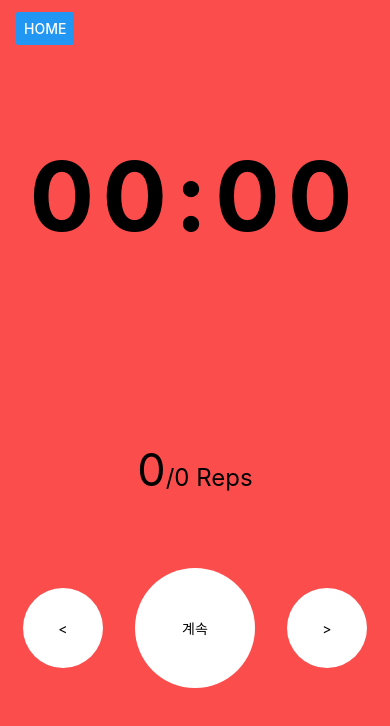
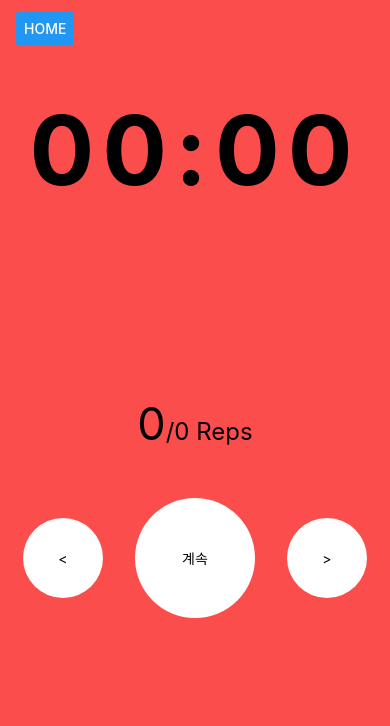
Before and after one commit to dev2820/TBT, a React Native app: screen /Timer in a window 390 px wide. Shown: the top 726 px of the page. Built offline with nearby package versions, Linux system fonts and the light colour scheme.

Commit message:
feature/ 모든 페이지에 반응형 적용:

```diff
--- a/src/components/Player.js
+++ b/src/components/Player.js
@@ -1,9 +1,22 @@
 import React, { useState, useEffect } from "react";
-import { StyleSheet, View, Text } from "react-native";
+import { StyleSheet, View, Text, Dimensions } from "react-native";
 import { RoundCard } from "@components/views";
 
-const Player = ({ prev, play, pause, next, isRun }) => {
+const Player = ({ style, prev, play, pause, next, isRun }) => {
+  const window = Dimensions.get("window");
   const [isRunning, setIsRunning] = useState(isRun);
+  const [buttonSize, setButtonSize] = useState(
+    Math.floor(Math.min(window.height / 4, 120))
+  );
+  const [marginTop, setMarginTop] = useState(window.height < 500 ? 4 : 56);
+  Dimensions.addEventListener("change", (e) => {
+    if (e.window.height < 500) {
+      setMarginTop(4);
+    } else {
+      setMarginTop(56);
+    }
+    setButtonSize(Math.floor(Math.min(e.window.height / 4, 120)));
+  });
   useEffect(() => {
     setIsRunning(isRun);
   }, [isRun]);
@@ -14,18 +27,41 @@ const Player = ({ prev, play, pause, next, isRun }) => {
     setIsRunning(!isRunning);
   };
   return (
-    <View style={styles.container}>
-      <RoundCard style={[styles.smallController]} elevation={10} onPress={prev}>
+    <View
+      style={[
+        styles.container,
+        { height: buttonSize, marginTop: marginTop },
+        style,
+      ]}
+    >
+      <RoundCard
+        style={[
+          styles.smallController,
+          { width: (buttonSize * 2) / 3, height: (buttonSize * 2) / 3 },
+        ]}
+        elevation={10}
+        onPress={prev}
+      >
         <Text>{"<"}</Text>
       </RoundCard>
       <RoundCard
-        style={[styles.largeController]}
+        style={[
+          styles.largeController,
+          { width: buttonSize, height: buttonSize },
+        ]}
         elevation={10}
         onPress={playController}
       >
         <Text>{isRunning ? "정지" : "계속"}</Text>
       </RoundCard>
-      <RoundCard style={[styles.smallController]} elevation={10} onPress={next}>
+      <RoundCard
+        style={[
+          styles.smallController,
+          { width: (buttonSize * 2) / 3, height: (buttonSize * 2) / 3 },
+        ]}
+        elevation={10}
+        onPress={next}
+      >
         <Text>{">"}</Text>
       </RoundCard>
     </View>
@@ -37,7 +73,7 @@ const styles = StyleSheet.create({
     flexDirection: "row",
     alignItems: "center",
     height: 120,
-    marginTop: 80,
+    marginTop: 8,
   },
   smallController: {
     width: 80,
--- a/src/screens/FinishPage.js
+++ b/src/screens/FinishPage.js
@@ -1,5 +1,5 @@
-import React, { useEffect } from "react";
-import { Text, View, StyleSheet } from "react-native";
+import React, { useEffect, useState } from "react";
+import { Text, View, StyleSheet, Dimensions } from "react-native";
 import { Page, Divider, FilledButton } from "@components/views";
 import { usePhaseStore } from "@store/phaseStore";
 import formatTime from "@utils/formatTime";
@@ -8,10 +8,20 @@ import globalStyle from "@assets/globalStyle";
 import THEME from "@constants/THEME";
 
 const phase = usePhaseStore();
-
 const FinishPage = ({ navigation }) => {
+  const window = Dimensions.get("window");
   const finishDate = new Date();
-
+  const [isTitleVisible, setTitleVisible] = useState(window.height >= 500);
+  const [between, setBetween] = useState(window.height < 500 ? 8 : 48);
+  Dimensions.addEventListener("change", (e) => {
+    if (e.window.height < 500) {
+      setTitleVisible(false);
+      setBetween(8);
+    } else {
+      setTitleVisible(true);
+      setBetween(48);
+    }
+  });
   const confirmHandler = () => {
     navigation.navigate("Home");
   };
@@ -25,13 +35,15 @@ const FinishPage = ({ navigation }) => {
   return (
     <Page style={styles.container}>
       <View style={styles.center}>
-        <Text style={[globalStyle.HEADING_LARGE, styles.title]}>
-          🎉 완료 🎉
-        </Text>
+        {isTitleVisible && (
+          <Text style={[globalStyle.HEADING_LARGE, styles.title]}>
+            🎉 완료 🎉
+          </Text>
+        )}
         <Text style={[globalStyle.TITLE_MEDIUM, styles.date]}>
           {formatDate(finishDate)}
         </Text>
-        <View style={styles.result}>
+        <View style={[styles.result, { marginVertical: between }]}>
           <View style={styles.item}>
             <Text style={globalStyle.TITLE_MEDIUM}>준비 시간</Text>
             <Text style={globalStyle.TITLE_MEDIUM}>
@@ -93,8 +105,7 @@ const styles = StyleSheet.create({
   },
   result: {
     width: "80%",
-    marginTop: 48,
-    marginBottom: 96,
+    marginVertical: 48,
     justifyContent: "center",
   },
   confirm: {
--- a/src/screens/HomePage.js
+++ b/src/screens/HomePage.js
@@ -14,8 +14,11 @@ import THEME from "@constants/THEME";
 const phase = usePhaseStore();
 
 const HomePage = ({ navigation }) => {
-  const [isTitleVisible, setTitleVisible] = useState(true);
-  const [buttonHeight, setButtonHeight] = useState(100);
+  const window = Dimensions.get("window");
+  const [isTitleVisible, setTitleVisible] = useState(window.height >= 400);
+  const [buttonHeight, setButtonHeight] = useState(
+    Math.floor(Math.min((window.height / 2) * 0.5, 100))
+  );
   Dimensions.addEventListener("change", (e) => {
     if (e.window.height < 400) {
       setTitleVisible(false);
--- a/src/screens/TimerPage.js
+++ b/src/screens/TimerPage.js
@@ -1,6 +1,6 @@
-import React, { useEffect } from "react";
-import { Text, View, StyleSheet, Button } from "react-native";
-import { Page, RoundCard } from "@components/views";
+import React, { useEffect, useState } from "react";
+import { Text, View, StyleSheet, Button, Dimensions } from "react-native";
+import { Page } from "@components/views";
 import { observer } from "mobx-react-lite";
 import { observe } from "mobx";
 import { useTimerStore } from "@store/timerStore";
@@ -22,6 +22,25 @@ const clearTimer = () => {
 };
 
 const TimerPage = ({ navigation }) => {
+  const window = Dimensions.get("window");
+  const [isRepsPositionBotton, setRepsPositionBottom] = useState(
+    window.height >= 500
+  );
+  const [timerTop, setTimerTop] = useState(
+    Math.floor(Math.min(window.height / 20, 88))
+  );
+  const [timerHeight, setTimerHeight] = useState(
+    Math.floor(Math.min(window.height / 2.8, 300))
+  );
+  Dimensions.addEventListener("change", (e) => {
+    if (e.window.height < 500) {
+      setRepsPositionBottom(false);
+    } else {
+      setRepsPositionBottom(true);
+    }
+    setTimerTop(Math.floor(Math.min(e.window.height / 20, 88)));
+    setTimerHeight(Math.floor(Math.min(e.window.height / 2.8, 300)));
+  });
   const goBack = () => {
     clearTimer();
     navigation.navigate("Home");
@@ -53,17 +72,26 @@ const TimerPage = ({ navigation }) => {
       <View style={styles.topbar}>
         <Button style={styles.home} title="Home" onPress={goBack}></Button>
       </View>
-      <View style={styles.timer}>
-        <Text style={globalStyle.HEADING_LARGE}>
+      <View style={[styles.timer, { top: timerTop }]}>
+        <Text style={globalStyle.TITLE_LARGE}>
           {phase.currentPhase?.name}
+          {!isRepsPositionBotton && ` ${phase.currentRep}/${phase.allRep} Reps`}
         </Text>
-        <Text style={[globalStyle.DISPLAY_EXTRA_LARGE, styles.time]}>
+        <Text
+          style={[
+            globalStyle.DISPLAY_EXTRA_LARGE,
+            styles.time,
+            { height: timerHeight },
+          ]}
+        >
           {formatTime(timer.time)}
         </Text>
-        <View style={styles.reps}>
-          <Text style={[globalStyle.DISPLAY_MEDIUM]}>{phase.currentRep}</Text>
-          <Text style={globalStyle.HEADING_SMALL}>/{phase.allRep} Reps</Text>
-        </View>
+        {isRepsPositionBotton && (
+          <View style={styles.reps}>
+            <Text style={[globalStyle.DISPLAY_MEDIUM]}>{phase.currentRep}</Text>
+            <Text style={globalStyle.HEADING_SMALL}>/{phase.allRep} Reps</Text>
+          </View>
+        )}
         <Player
           prev={() => phase.prev()}
           next={() => phase.next()}
@@ -92,12 +120,9 @@ const styles = StyleSheet.create({
     height: 48,
     left: 0,
   },
-  text: {
-    color: "green",
-  },
   timer: {
     alignItems: "center",
-    top: 88,
+    justifyContent: "center",
   },
   time: {
     height: 300,
@@ -110,23 +135,6 @@ const styles = StyleSheet.create({
     flexDirection: "row",
     alignItems: "baseline",
   },
-  player: {
-    flexDirection: "row",
-    alignItems: "center",
-    height: 120,
-    marginTop: 80,
-  },
-  smallController: {
-    width: 80,
-    height: 80,
-    backgroundColor: "white",
-  },
-  largeController: {
-    width: 120,
-    height: 120,
-    backgroundColor: "white",
-    marginHorizontal: 32,
-  },
 });
 
 export default observer(TimerPage);
```
